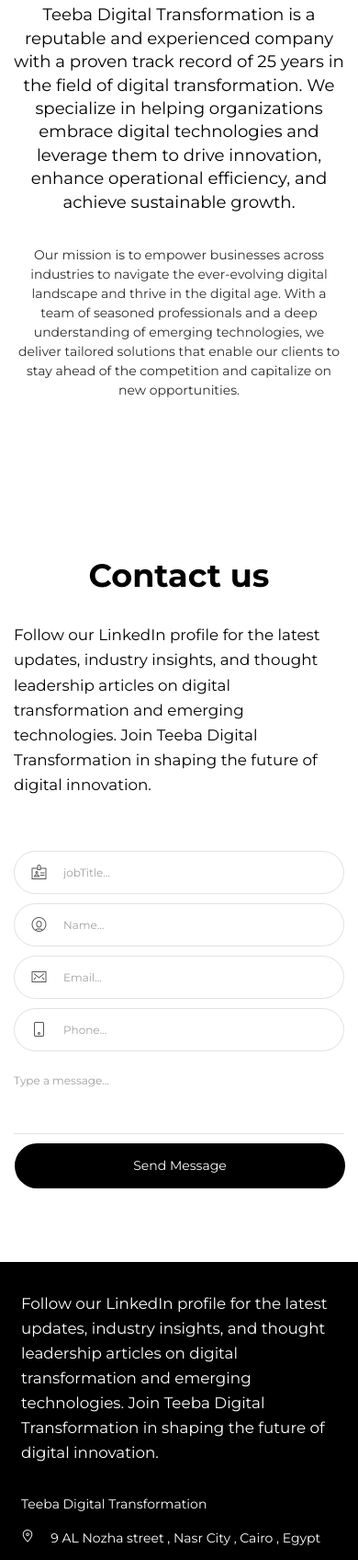
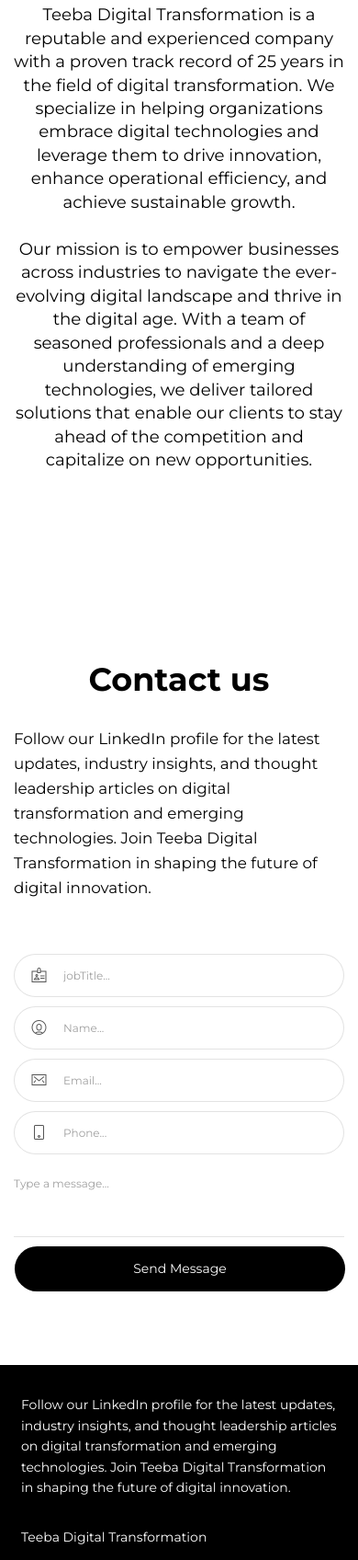
Before and after one commit to mohammedelwardany/TeebaV2, a React app: page / in a window 390 px wide. Shown: the part 3800-5496 px from the top of the page at 92% size. Built offline with nearby package versions, Linux system fonts and the light colour scheme.

Commit message:
Footer and about us

```diff
--- a/src/components/Footers/DarkFooter.js
+++ b/src/components/Footers/DarkFooter.js
@@ -1,6 +1,9 @@
 import React from "react";
 import "./style.css"
 import { Container } from "reactstrap";
+import {
+  NavLink,
+} from "reactstrap";
 
 function DarkFooter() {
   return (
@@ -10,9 +13,11 @@
         <div style={{display:"flex" , flexDirection:"column" , justifyContent:"space-between" }} className="w-50">
         <div className="m-2">
 
-<p style={{fontWeight:"normal"}}>
+<p className="FooterText">
         Follow our LinkedIn profile for the latest updates, industry insights, and thought leadership articles on digital transformation and emerging technologies. Join Teeba Digital Transformation in shaping the future of digital innovation.
 </p>
+
+
         </div>
 
         </div>
--- a/src/components/Footers/style.css
+++ b/src/components/Footers/style.css
@@ -3,6 +3,11 @@
 }
 .w-50{
     width: 50% !important;
+}
+
+.FooterText{
+    font-size: 105%;
+    font-weight: normal;
 }
 @media screen and (max-width: 991px) {
     .flexColWidth{
@@ -11,4 +16,9 @@
     .w-50{
         width: 100% !important;
     }
+
+    .FooterText{
+        font-size: 100%;
+        font-weight: normal;
+    }
   }
--- a/src/views/index-sections/NucleoIcons.js
+++ b/src/views/index-sections/NucleoIcons.js
@@ -15,8 +15,10 @@
           <Row>
             <Col lg="6" md="24">
               <h5 className="description" style={{color:"#000",fontWeight:"normal"}}>
-              Teeba Digital Transformation is a reputable and experienced company with a proven track record of 25 years in the field of digital transformation. We specialize in helping organizations embrace digital technologies and leverage them to drive innovation, enhance operational efficiency, and achieve sustainable growth.              </h5>
-              Our mission is to empower businesses across industries to navigate the ever-evolving digital landscape and thrive in the digital age. With a team of seasoned professionals and a deep understanding of emerging technologies, we deliver tailored solutions that enable our clients to stay ahead of the competition and capitalize on new opportunities.
+              Teeba Digital Transformation is a reputable and experienced company with a proven track record of 25 years in the field of digital transformation. We specialize in helping organizations embrace digital technologies and leverage them to drive innovation, enhance operational efficiency, and achieve sustainable growth.<br/><br/>
+              Our mission is to empower businesses across industries to navigate the ever-evolving digital landscape and thrive in the digital age. With a team of seasoned professionals and a deep understanding of emerging technologies, we deliver tailored solutions that enable our clients to stay ahead of the competition and capitalize on new opportunities.              </h5>
+
+
 
 
 
@@ -25,8 +27,8 @@
 
             </Col>
             <Col lg="6" md="24" style={{display:"flex",alignItems:"center",justifyContent:"center"}}>
-              <div className="icons-container displaynonemd" >
-                <img style={{width:"70%"}} src={require("../../assets/img/5144234.png")}></img>
+            <div className="icons-container displaynonemd" >
+                <img style={{width:"70%" , }} src={require("../../assets/img/5144234.png")}></img>
               </div>
             </Col>
           </Row>
```
